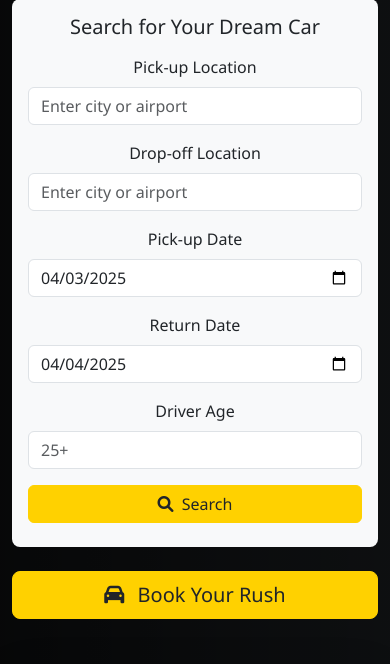
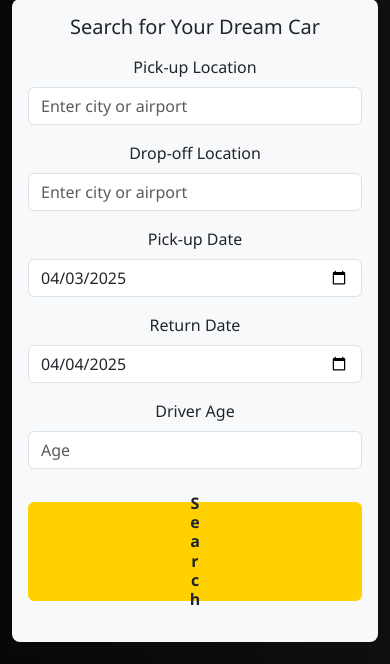
Before and after one commit to ziqichen55555/rushwebsite, a Django app: page / in a window 390 px wide. Shown: the part 276-940 px from the top of the page. Run offline with Django 4.2, Linux system fonts and the light colour scheme; data comes from the database, SQL or seed files in the repository.

Commit message:
Improve styling and layout of the car rental website.
Replit-Commit-Author: Agent
Replit-Commit-Session-Id: 059dafd4-55aa-4d80-86bc-6bd5ca79fb98
Replit-Commit-Screenshot-Url: https://storage.googleapis.com/screenshot-production-us-central1/2a3d4d26-f1ac-4d93-8236-9430a2be92be/1c022bf3-83d2-4ca2-bffe-d24a9085f306.jpg

```diff
--- a/static/css/styles.css
+++ b/static/css/styles.css
@@ -62,17 +62,33 @@ body {
     right: 20px;
     background-color: var(--rush-yellow);
     color: var(--rush-dark);
-    padding: 10px 15px;
-    border-radius: 5px;
+    padding: 12px 20px;
+    border-radius: 8px;
     font-weight: bold;
+    text-align: center;
+    box-shadow: 0 4px 8px rgba(0, 0, 0, 0.3);
+    transform: rotate(-5deg);
+    border: 2px solid rgba(0, 0, 0, 0.1);
 }
 
 .price-tag .price {
-    font-size: 1.5rem;
+    font-size: 1.8rem;
+    font-weight: 800;
+    margin-top: 2px;
 }
 
 .search-form .search-btn {
     height: 100%;
+    background-color: var(--rush-yellow);
+    border-color: var(--rush-yellow);
+    color: var(--rush-dark);
+    font-weight: bold;
+    display: flex;
+    flex-direction: column;
+    align-items: center;
+    justify-content: center;
+    padding: 0.5rem;
+    line-height: 1.2;
 }
 
 /* Card Styles */
@@ -165,6 +181,25 @@ body {
     }
 }
 
+/* Book Rush Button */
+.book-rush-btn {
+    background-color: var(--rush-yellow);
+    border-color: var(--rush-yellow);
+    color: var(--rush-dark);
+    font-weight: bold;
+    padding: 0.75rem 1.5rem;
+    box-shadow: 0 4px 8px rgba(0, 0, 0, 0.2);
+    transition: all 0.3s ease;
+}
+
+.book-rush-btn:hover {
+    background-color: #f0c000;
+    border-color: #f0c000;
+    color: var(--rush-dark);
+    transform: translateY(-2px);
+    box-shadow: 0 6px 12px rgba(0, 0, 0, 0.3);
+}
+
 /* Footer */
 footer {
     background-color: var(--rush-dark);
--- a/templates/components/hero_section.html
+++ b/templates/components/hero_section.html
@@ -13,14 +13,14 @@
                 </div>
 
                 <div class="d-grid d-md-block">
-                    <a href="{% url 'car_list' %}" class="btn btn-warning btn-lg">
+                    <a href="{% url 'car_list' %}" class="btn btn-warning btn-lg book-rush-btn">
                         <i class="fas fa-car me-2"></i> Book Your Rush
                     </a>
                 </div>
             </div>
             <div class="col-lg-6 mt-5 mt-lg-0">
                 <div class="hero-image-wrapper">
-                    <img src="https://images.unsplash.com/photo-1485463611174-f302f6a5c1c9" alt="Car Rental" class="img-fluid rounded shadow-lg">
+                    <img src="https://images.unsplash.com/photo-1503376780353-7e6692767b70?ixlib=rb-4.0.3&ixid=M3wxMjA3fDB8MHxwaG90by1wYWdlfHx8fGVufDB8fHx8fA%3D%3D&auto=format&fit=crop&w=1170&q=80" alt="Car Rental" class="img-fluid rounded shadow-lg">
                     <div class="price-tag">
                         <span class="fw-bold">From</span>
                         <div class="price">$110/day</div>
--- a/templates/components/search_form.html
+++ b/templates/components/search_form.html
@@ -1,28 +1,28 @@
 <form action="{% url 'car_list' %}" method="get" class="search-form">
     <div class="row g-2">
-        <div class="col-md-6 col-lg-3 mb-2">
+        <div class="col-md-2 mb-2">
             <label for="pickup_location" class="form-label">Pick-up Location</label>
             <input type="text" class="form-control" id="pickup_location" name="pickup_location" placeholder="Enter city or airport" value="{{ search_params.pickup_location|default:'' }}">
         </div>
-        <div class="col-md-6 col-lg-3 mb-2">
+        <div class="col-md-2 mb-2">
             <label for="dropoff_location" class="form-label">Drop-off Location</label>
             <input type="text" class="form-control" id="dropoff_location" name="dropoff_location" placeholder="Enter city or airport" value="{{ search_params.dropoff_location|default:'' }}">
         </div>
-        <div class="col-md-6 col-lg-2 mb-2">
+        <div class="col-md-2 mb-2">
             <label for="pickup_date" class="form-label">Pick-up Date</label>
             <input type="date" class="form-control" id="pickup_date" name="pickup_date" value="{{ search_params.pickup_date|default:'' }}">
         </div>
-        <div class="col-md-6 col-lg-2 mb-2">
+        <div class="col-md-2 mb-2">
             <label for="return_date" class="form-label">Return Date</label>
             <input type="date" class="form-control" id="return_date" name="return_date" value="{{ search_params.return_date|default:'' }}">
         </div>
-        <div class="col-md-6 col-lg-1 mb-2">
+        <div class="col-md-2 mb-2">
             <label for="age" class="form-label">Driver Age</label>
-            <input type="number" class="form-control" id="age" name="age" min="18" max="99" placeholder="25+" value="{{ search_params.age|default:'' }}">
+            <input type="number" class="form-control" id="age" name="age" min="18" max="99" placeholder="Age" value="{{ search_params.age|default:'' }}">
         </div>
-        <div class="col-md-6 col-lg-1 mb-2 d-flex align-items-end">
-            <button type="submit" class="btn btn-warning w-100 search-btn">
-                <i class="fas fa-search me-1"></i> Search
+        <div class="col-md-2 mb-2 d-flex align-items-center justify-content-center">
+            <button type="submit" class="btn btn-warning h-75 w-100 search-btn">
+                <span class="d-block">S<br>e<br>a<br>r<br>c<br>h</span>
             </button>
         </div>
     </div>
```
Also changed, not shown: attached_assets/image_1743704937390.png (added).
